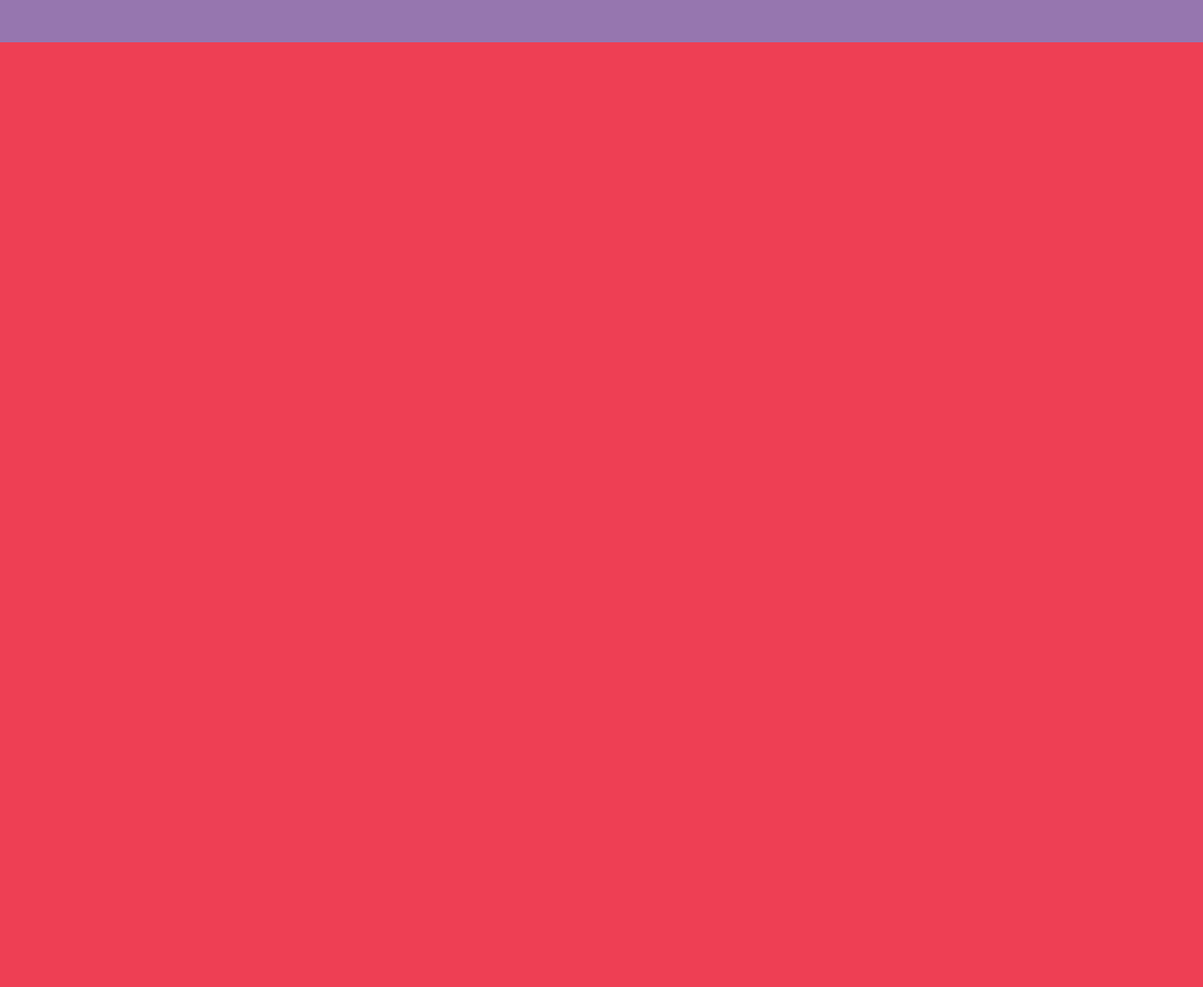
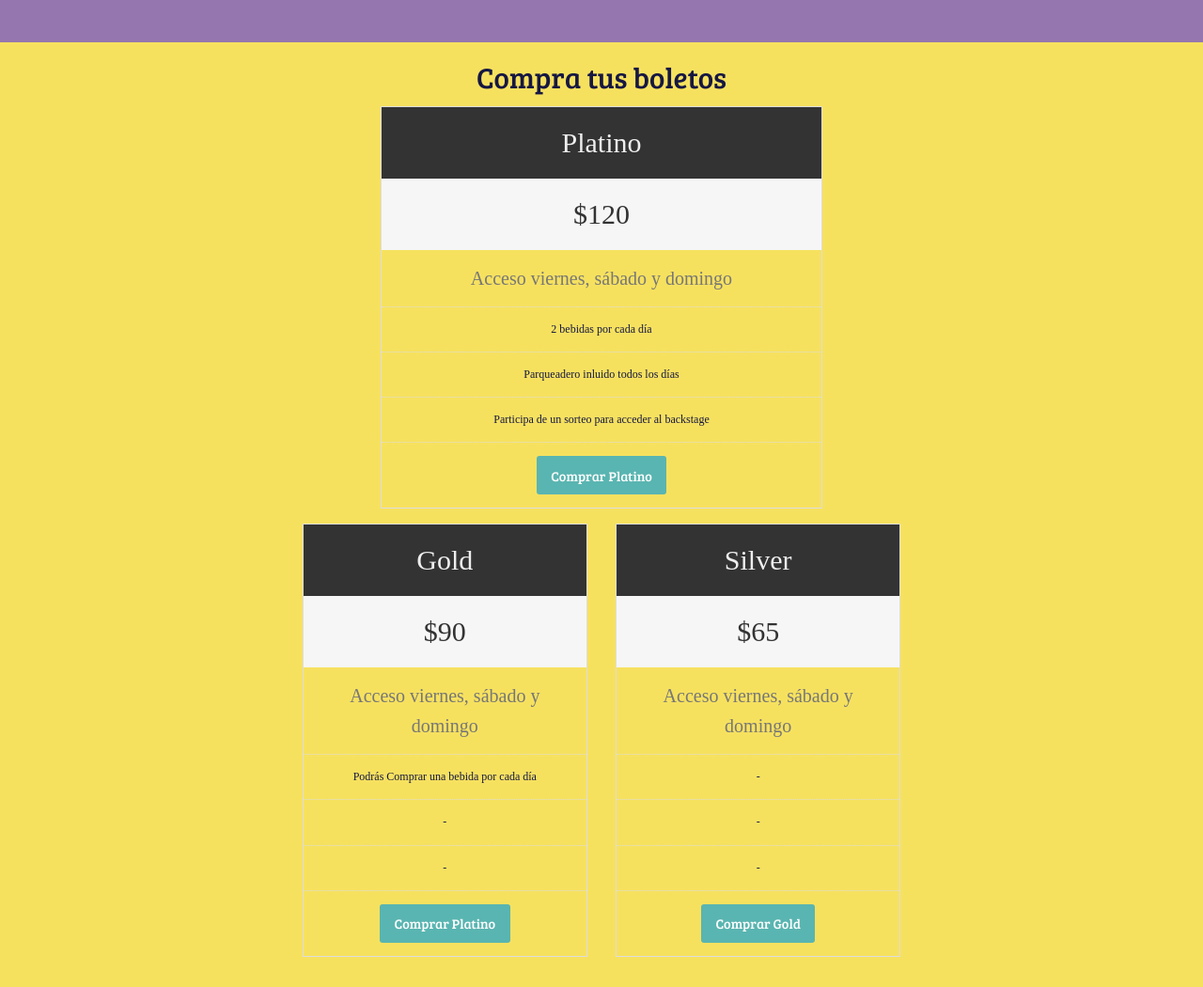
Before and after one commit to jlvilcav/PlatziPalooza, a plain HTML site: page index.html in a window 1280 px wide. Shown: the part 1539-2589 px from the top of the page at 94% size. Before the commit the page ends 1584 px from the top, so only its background shows below. Drawn offline with Linux system fonts and the light colour scheme; a web font is replaced by a local one.

Commit message:
Tablas de precio con Foundation

```diff
--- a/css/app.css
+++ b/css/app.css
@@ -95,3 +95,28 @@ h1, h2, h3, h4, h5, h6, button {
 #lineup-container .column:nth-child(odd) figcaption {
 	text-align:  right;
 }
+
+#tickets-container {
+	padding: 1em 0;
+	background-color: #f6e15f;
+	color: #161742;
+}
+
+.pricing-table {
+	border: 1px #161742;
+	font-family: 'Ravi Prakash', serif;
+}
+
+.pricing-table li,
+.pricing-table li.description {
+	font-size: 20px;
+}
+
+.pricing-table li.price,
+.pricing-table li.title{
+	font-size: 30px;
+}
+
+.pricing-table a.button {
+	font-family: 'Bree Serif', serif;
+}
--- /dev/null
+++ b/css/pricing-table.css
@@ -0,0 +1,23 @@
+.pricing-table {
+  border: solid 1px #DDDDDD; }
+  .pricing-table li {
+    border-bottom: dotted 1px #DDDDDD;
+    font-size: 0.75rem;
+    padding: 0.875rem 1.125rem; }
+    .pricing-table li:last-child {
+      border-bottom: 0; }
+  .pricing-table .title {
+    background-color: #333333;
+    color: #EEEEEE;
+    font-size: 0.875rem;
+    border-bottom: 0; }
+  .pricing-table .price {
+    background-color: #F6F6F6;
+    color: #333333;
+    font-size: 1.75rem;
+    border-bottom: 0; }
+  .pricing-table .description {
+    color: #777777;
+    font-size: 0.625rem; }
+  .pricing-table .button {
+    margin: 0; }
--- a/index.html
+++ b/index.html
@@ -9,6 +9,8 @@
     <link rel="stylesheet" href="css/foundation-flex.css">
     <link href="https://fonts.googleapis.com/css?family=Bree+Serif" rel="stylesheet">
     <link rel="stylesheet" href="css/app.css">
+    <link rel="stylesheet" href="css/pricing-table.css">
+    <link href="https://fonts.googleapis.com/css?family=Ravi+Prakash" rel="stylesheet">
   </head>
   <body>
     <!-- Social -->
@@ -153,6 +155,50 @@
       </div>
     </section>
     <!-- LineUp   -->
+
+    <!-- Compra de boletos -->
+    <section id="tickets-container">
+      <h3 class="text-center">Compra tus boletos</h3>
+      <div class="row">
+          <div class="column small-10 small-offset-1 medium-6 medium-offset-3">
+            <ul class="pricing-table no-bullet text-center">
+              <li class="title">Platino</li>
+              <li class="price">$120</li>
+              <li class="description">Acceso viernes, sábado y domingo</li>
+              <li>2 bebidas por cada día</li>
+              <li>Parqueadero inluido todos los días</li>
+              <li>Participa de un sorteo para acceder al backstage</li>
+              <li><a class="button" href="#">Comprar Platino</a></li>
+            </ul>
+          </div>
+          <div class="column small-6  medium-4 medium-offset-2">
+            <ul class="pricing-table no-bullet text-center">
+              <li class="title">Gold</li>
+              <li class="price">$90</li>
+              <li class="description">Acceso viernes, sábado y domingo</li>
+              <li>Podrás Comprar una bebida por cada día</li>
+              <li>-</li>
+              <li>-</li>
+              <li><a class="button" href="#">Comprar Platino</a></li>
+            </ul>
+          </div>
+          <div class="column small-6  medium-4 ">
+            <ul class="pricing-table no-bullet text-center">
+              <li class="title">Silver</li>
+              <li class="price">$65</li>
+              <li class="description">Acceso viernes, sábado y domingo</li>
+              <li>-</li>
+              <li>-</li>
+              <li>-</li>
+              <li><a class="button" href="#">Comprar Gold</a></li>
+            </ul>
+          </div>
+      </div>
+    </section>
+
+    <!-- Compra de boletos -->
+
+
     <script src="js/vendor/jquery.js"></script>
     <script src="js/vendor/what-input.js"></script>
     <script src="js/vendor/foundation.js"></script>
```
